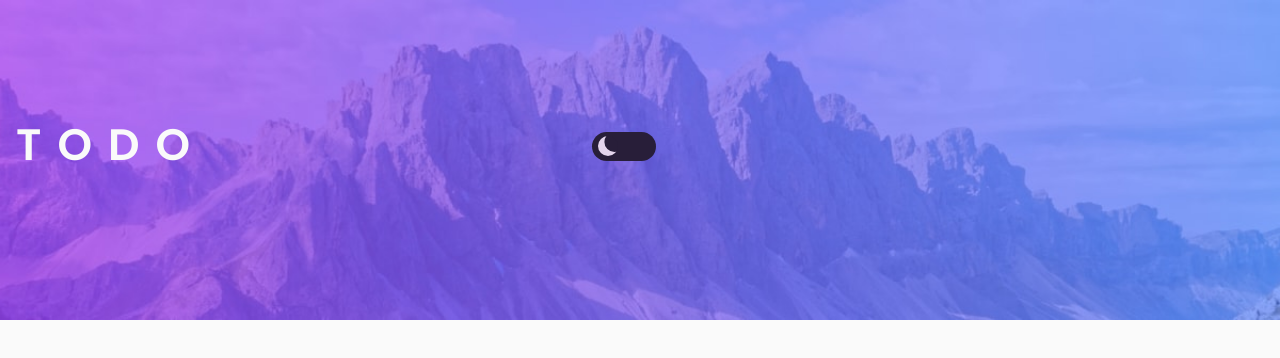
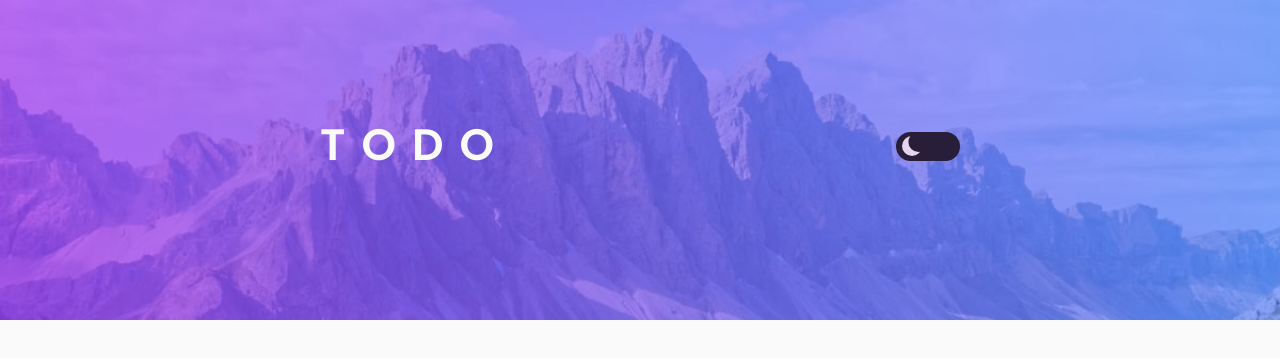
Before and after one commit to KarineBrandelli/to-do-react, a React (Vite) app: page / in a window 1280 px wide. Shown: the top 358 px of the page. Built offline with nearby package versions, Linux system fonts and the light colour scheme.

Commit message:
style: justify container on the center of the page

```diff
--- a/src/App.css
+++ b/src/App.css
@@ -1,4 +1,7 @@
 .container {
+  justify-self: center;
+  justify-content: center;
+
+  width: 40rem;
   margin: -13rem 1rem 2rem 1rem;
-  max-width: 40rem;
 }
```
